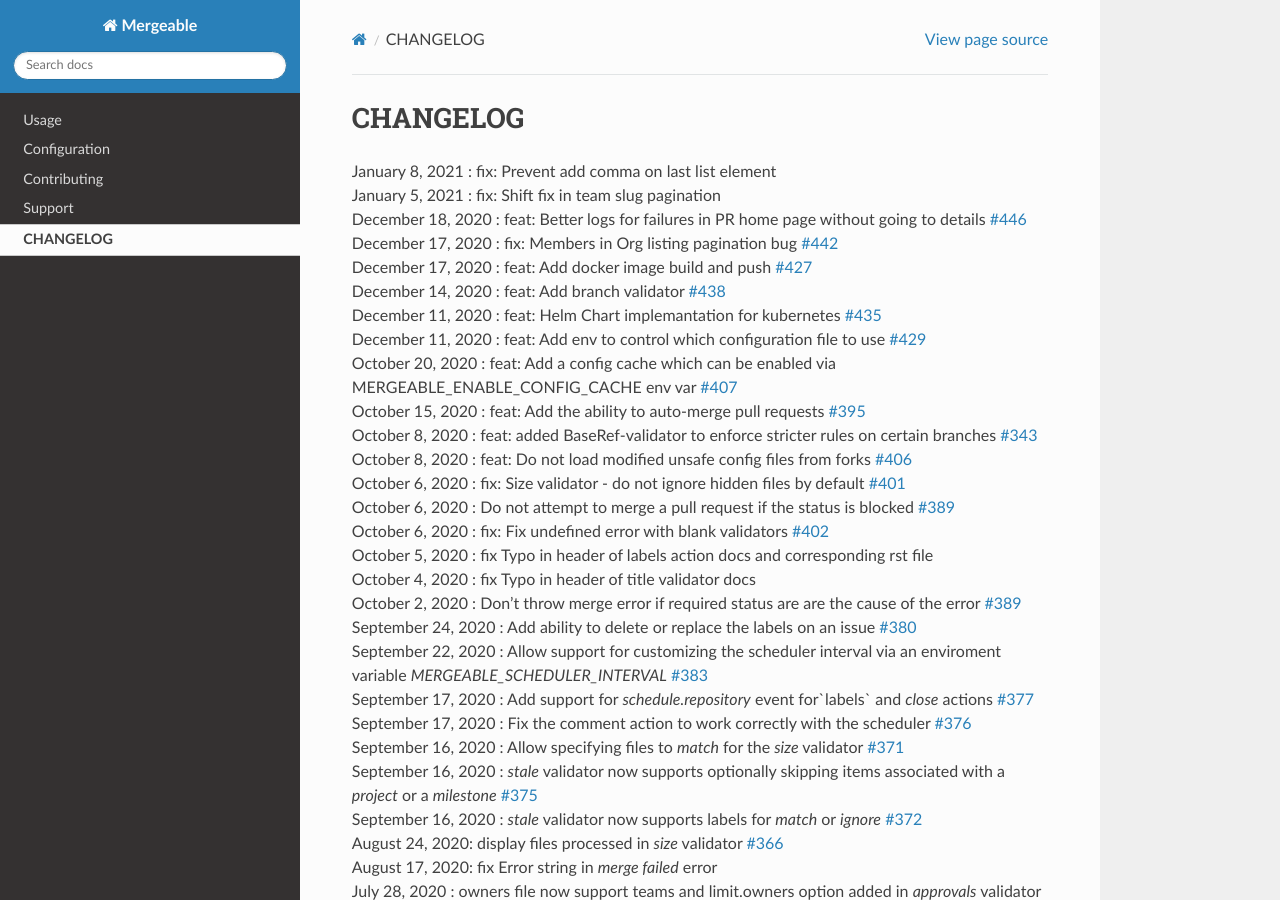
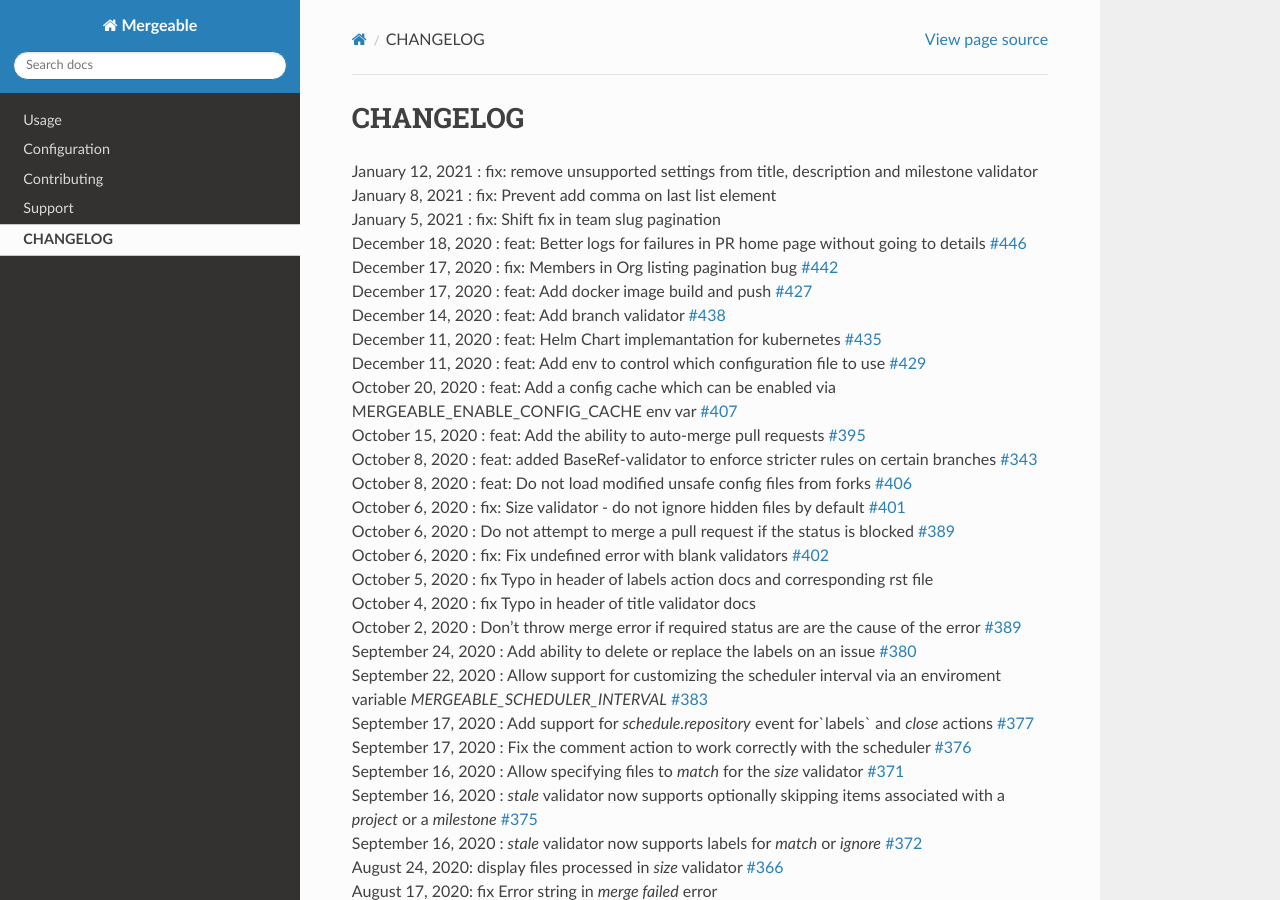
Before and after one commit to mergeability/mergeable, a Sphinx documentation site: the page built from docs/changelog.rst, in a window 1280 px wide and 900 px high. Built offline with Sphinx 7.4.7 and the Read the Docs theme 2.0.0, drawn with Linux system fonts in a browser that asks for light colours; pages that are not in the unit, such as notebooks, are missing from menus.

Commit message:
add changelog entry

```diff
--- a/docs/changelog.rst
+++ b/docs/changelog.rst
@@ -1,7 +1,7 @@
 CHANGELOG
 =====================================
 
-
+| January 12, 2021 : fix: remove unsupported settings from title, description and milestone validator
 | January 8, 2021 : fix: Prevent add comma on last list element
 | January 5, 2021 : fix: Shift fix in team slug pagination
 | December 18, 2020 : feat: Better logs for failures in PR home page without going to details `#446 <https://github.com/mergeability/mergeable/issues/446>`_
```
